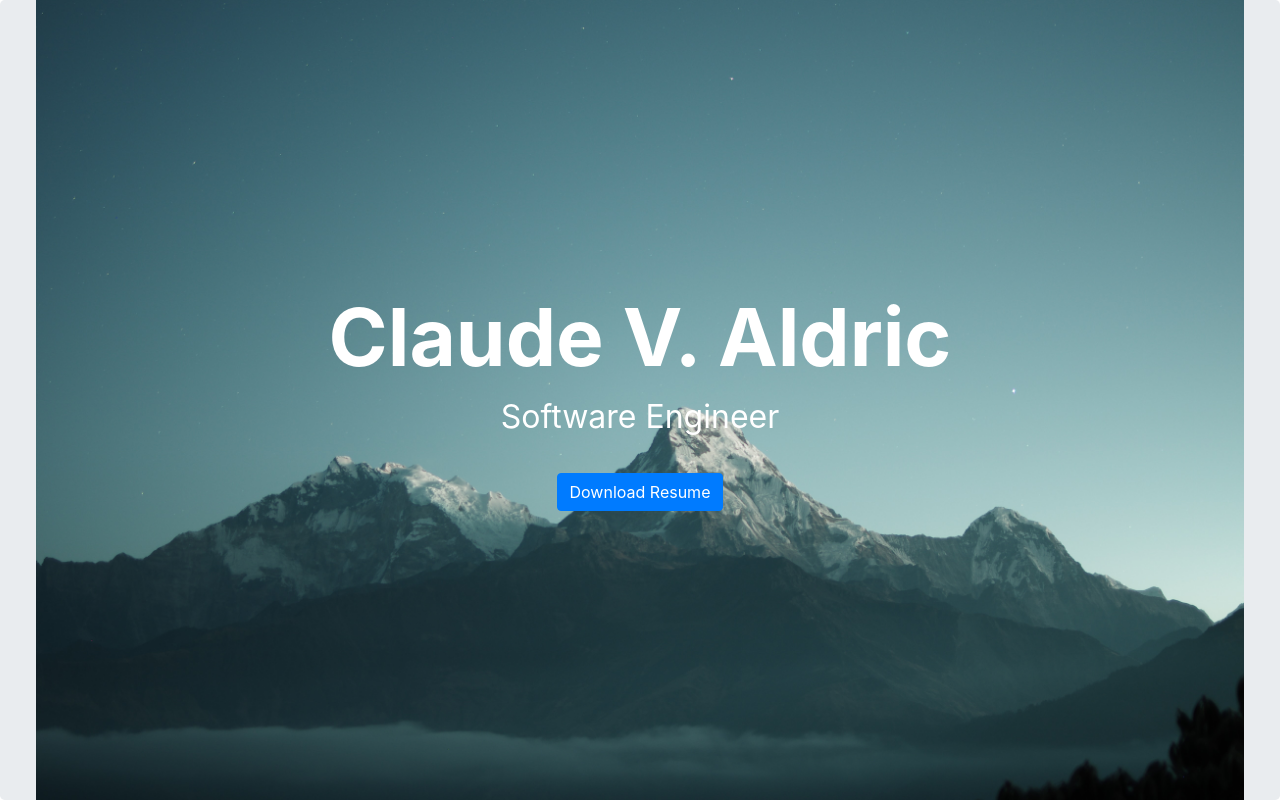
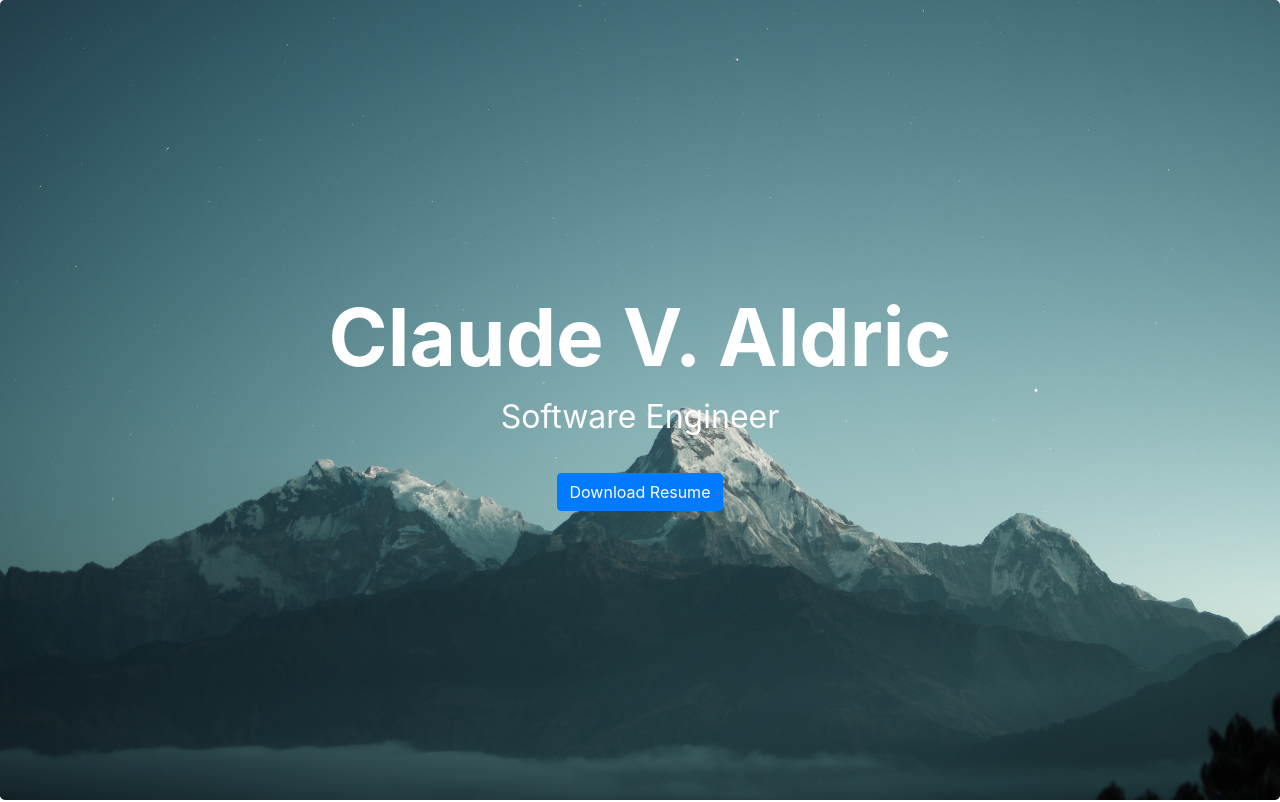
Before and after one commit to claudealdric/caldric.github.io, a React (Create React App) app in the folder client/: page / in a window 1280 px wide. Shown: the top 802 px of the page. Built offline with nearby package versions, Linux system fonts and the light colour scheme.

Commit message:
Revise background-size attribute

```diff
--- a/client/src/components/Header.css
+++ b/client/src/components/Header.css
@@ -1,7 +1,7 @@
 .header {
   background-image: url('/mountain.jpg');
   background-repeat: no-repeat;
-  background-size: auto 100%;
+  background-size: cover;
   background-position: center;
   background-attachment: fixed;
   height: 100vh;
```
